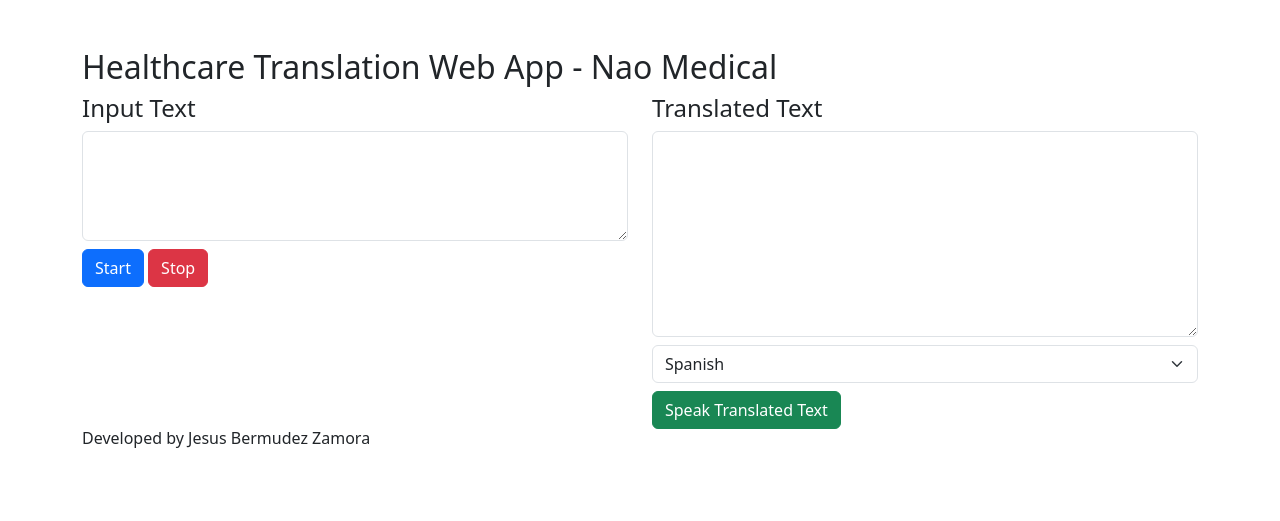
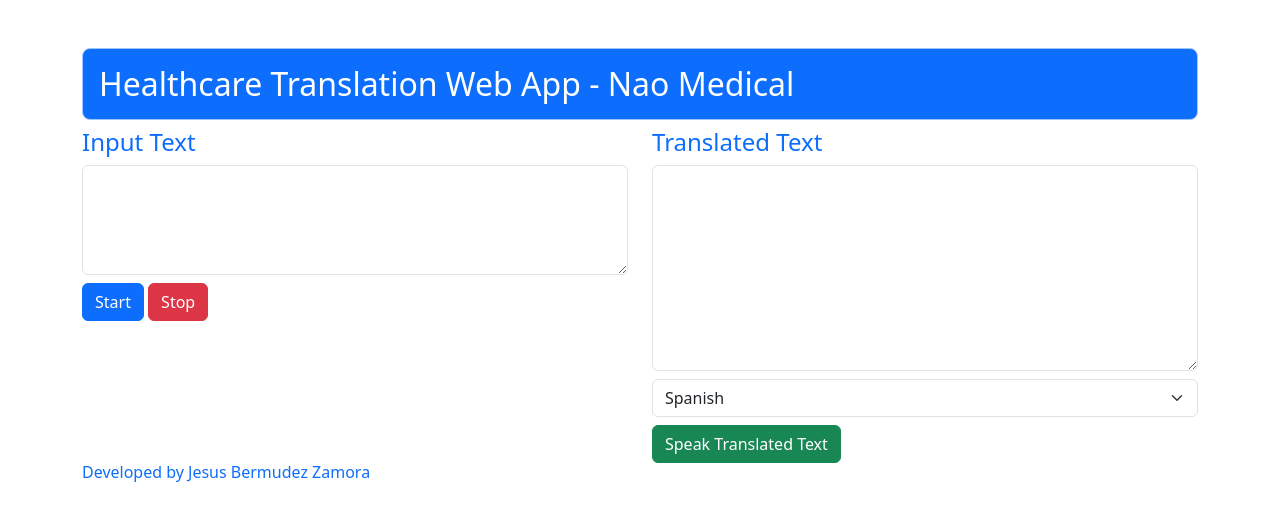
Before and after one commit to JesusZamora20/healthTranslationApp, a Django app: page / in a window 1280 px wide. Shown: the top 521 px of the page. Run offline with Django 5.2, Linux system fonts and the light colour scheme.

Commit message:
styles added

```diff
--- a/healthapp/translatorApp/templates/translatorApp/index.html
+++ b/healthapp/translatorApp/templates/translatorApp/index.html
@@ -8,16 +8,18 @@
 </head>
 <body>
     <div class="container mt-5">
-        <h2>Healthcare Translation Web App - Nao Medical</h2>
+        <h2 class="p-3 text-white bg-primary border border-primary-subtle rounded-3">
+            Healthcare Translation Web App - Nao Medical</h2>
+
         <div class="row">
             <div class="col-md-6">
-                <h4>Input Text</h4>
+                <h4 class="text-primary">Input Text</h4>
                 <textarea id="originalText" class="form-control" rows="4"></textarea>
                 <button id="startRecord" class="btn btn-primary mt-2">Start</button>
                 <button id="stopRecord" class="btn btn-danger mt-2">Stop</button>
             </div>
             <div class="col-md-6">
-                <h4>Translated Text</h4>
+                <h4 class="text-primary">Translated Text</h4>
                 <textarea id="translatedText" class="form-control" rows="8" readonly></textarea>
                 <select id="languageSelect" class="form-select mt-2">
                     <option value="Spanish">Spanish</option>
@@ -28,7 +30,7 @@
                 <button id="speakTranslated" class="btn btn-success mt-2">Speak Translated Text</button>
             </div>
         </div>
-        <h6>Developed by Jesus Bermudez Zamora</h6>
+        <h6 class="text-primary">Developed by Jesus Bermudez Zamora</h6>
     </div>
 
     <script>
```
